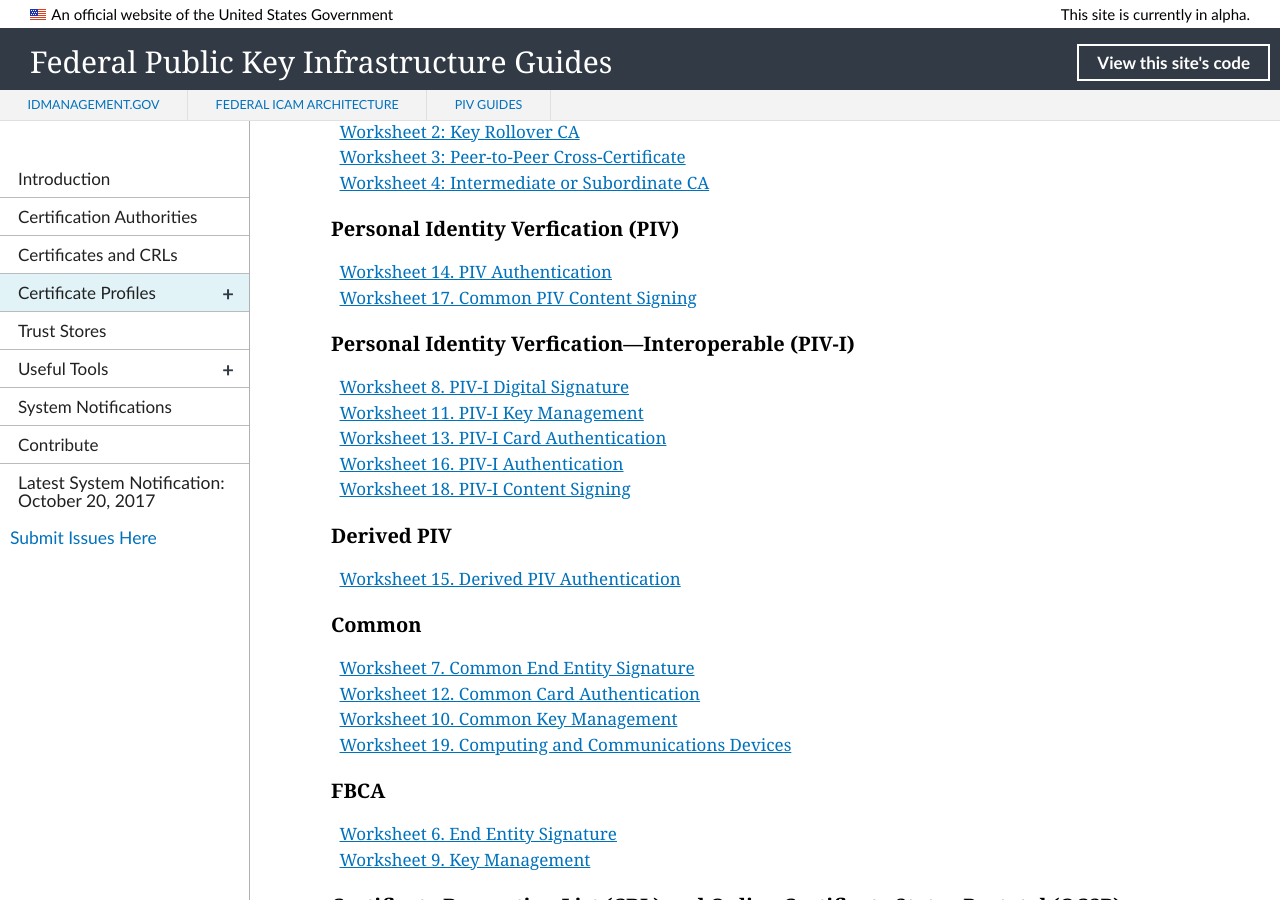
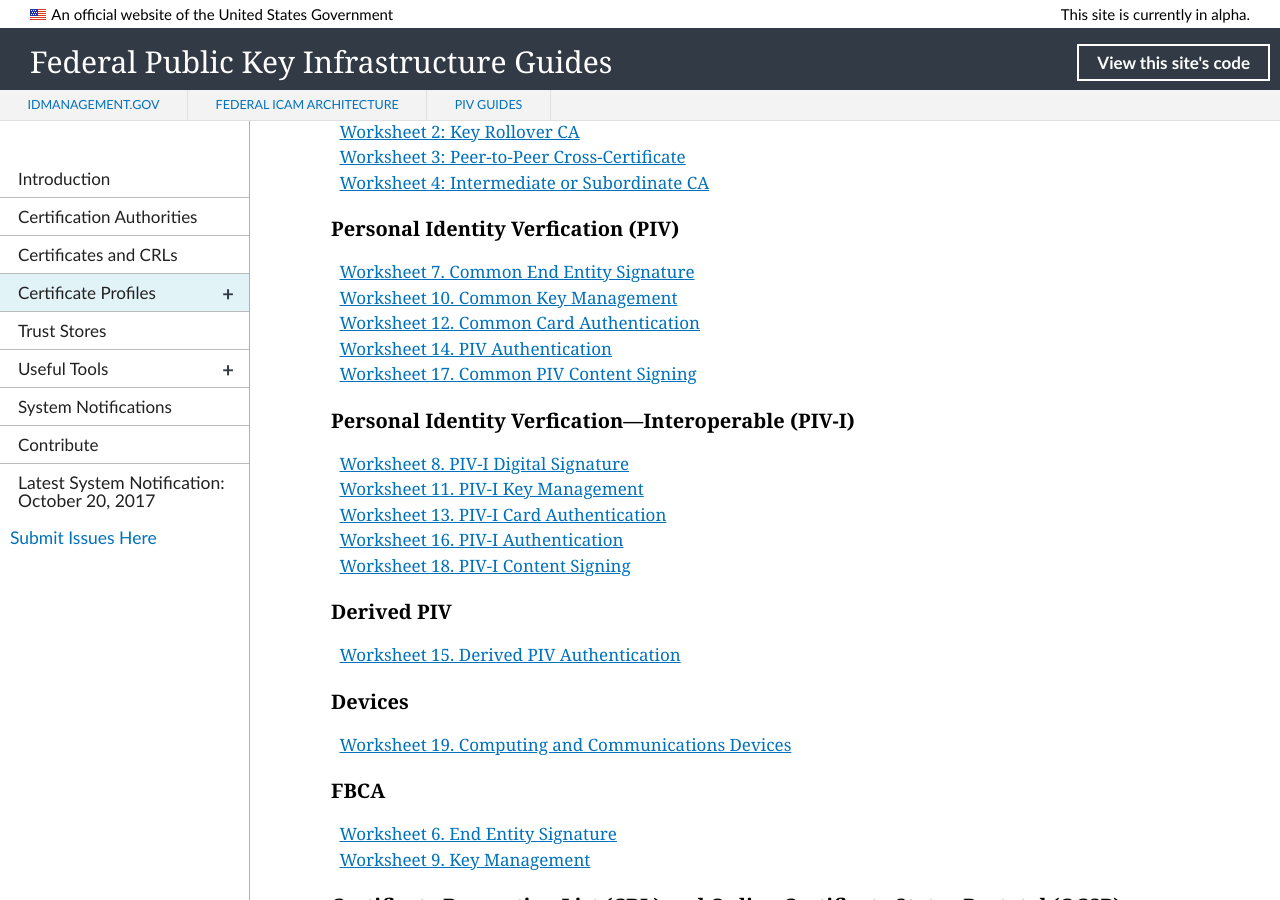
Before and after one commit to GSA/fpki-guides, a Jekyll site: the page built from pages/fpki_certificate_profiles.md, in a window 1280 px wide and 900 px high, scrolled down 754 px. Built offline with Jekyll 4.4.1, drawn with Linux system fonts in a browser that asks for light colours; nearby versions of some CDN libraries; library files that are not in the unit come from our copies; some of the changed lines change nothing that is shown.

Commit message:
Update fpki_certificate_profiles.md
Update profile link category assignments

```diff
--- a/pages/fpki_certificate_profiles.md
+++ b/pages/fpki_certificate_profiles.md
@@ -27,6 +27,9 @@
 
 ### Personal Identity Verfication (PIV)
 
+[Worksheet 7. Common End Entity Signature]({{ site.baseurl }}/profiles/commonendentitysign/)<BR><!--Wendy's 11-27 note:  common signature. Is this that?-->
+[Worksheet 10. Common Key Management]({{ site.baseurl }}/profiles/commonkeymgmt/)<BR>
+[Worksheet 12. Common Card Authentication]({{ site.baseurl }}/profiles/commoncardauth/)<BR>
 [Worksheet 14. PIV Authentication]({{ site.baseurl }}/profiles/pivauth/)<BR>
 [Worksheet 17. Common PIV Content Signing]({{ site.baseurl }}/profiles/commonpivcontentsign/)<BR>
 
@@ -42,11 +45,8 @@
 
 [Worksheet 15. Derived PIV Authentication]({{ site.baseurl }}/profiles/derivedpivauth/)
 
-### Common
+### Devices
 
-[Worksheet 7. Common End Entity Signature]({{ site.baseurl }}/profiles/commonendentitysign/)<BR>
-[Worksheet 12. Common Card Authentication]({{ site.baseurl }}/profiles/commoncardauth/)<BR>
-[Worksheet 10. Common Key Management]({{ site.baseurl }}/profiles/commonkeymgmt/)<BR>
 [Worksheet 19. Computing and Communications Devices]({{ site.baseurl }}/profiles/devices/)
 
 ### FBCA
```
